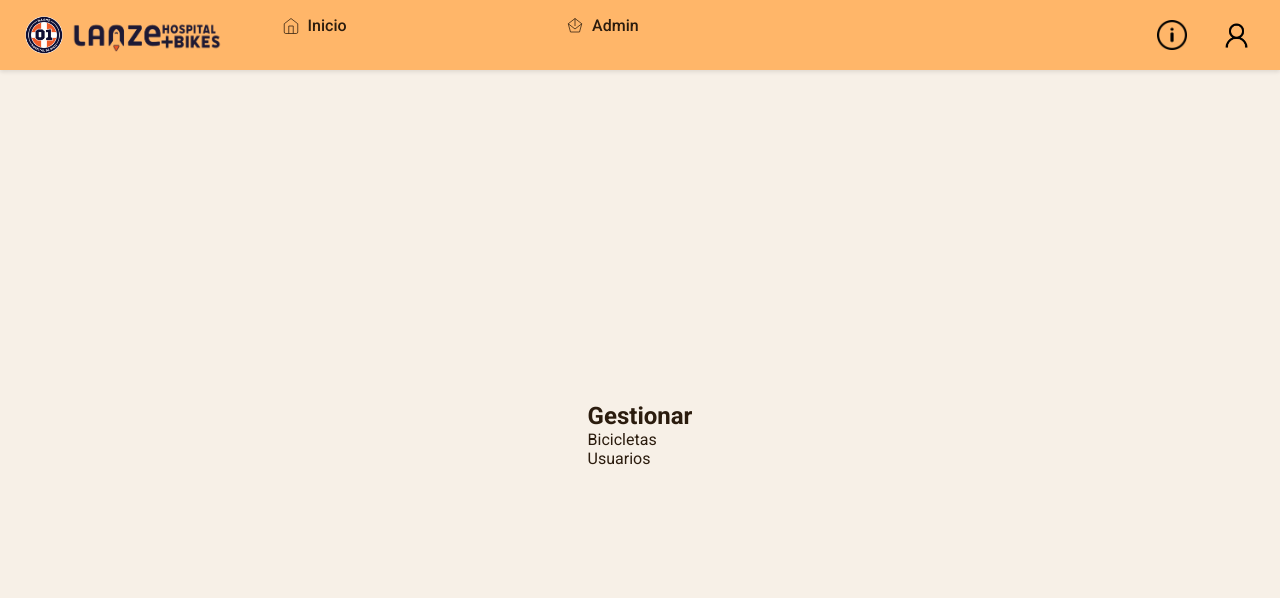
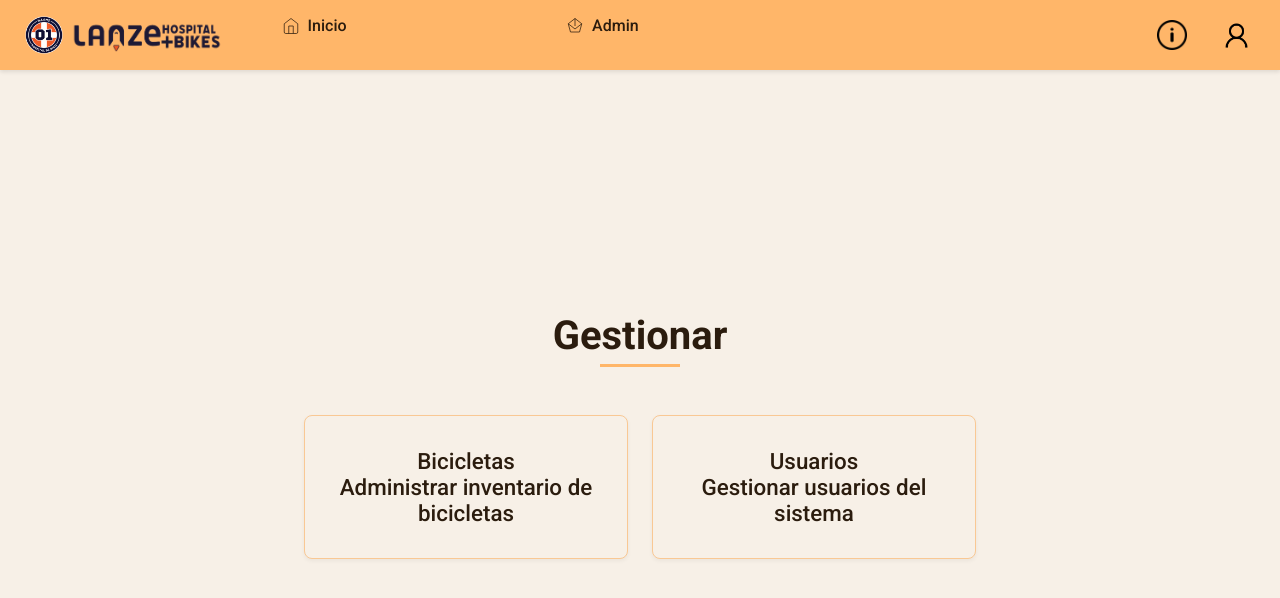
Before and after one commit to Bicis-HLanz/hopital-bicis, a Next.js app: page /gestionar in a window 1280 px wide. Shown: the top 598 px of the page. Built offline with nearby package versions, Linux system fonts and the light colour scheme.

Commit message:
styled admin page

```diff
--- /dev/null
+++ b/app/(app)/gestionar/page.module.css
@@ -0,0 +1,149 @@
+.main {
+  display: flex;
+  justify-content: center;
+  align-items: center;
+}
+
+.section {
+  width: 100%;
+  max-width: 800px;
+  border-radius: 12px;
+}
+
+.section h1 {
+  font-size: 2.2rem;
+  font-weight: 700;
+  color: var(--text);
+  margin-bottom: 2rem;
+  text-align: center;
+  position: relative;
+  padding-bottom: 0.5rem;
+}
+
+.section h1::after {
+  content: '';
+  position: absolute;
+  bottom: 0;
+  left: 50%;
+  transform: translateX(-50%);
+  width: 80px;
+  height: 3px;
+  background: var(--primary);
+}
+
+.ul {
+  list-style: none;
+  padding: 0;
+  margin: 0;
+  display: grid;
+  gap: 1.5rem;
+}
+
+.li {
+  transition: all 0.3s ease;
+}
+
+.link {
+  display: block;
+  padding: 1.5rem;
+  background: var(--background);
+  color: var(--text);
+  text-decoration: none;
+  font-size: 1.2rem;
+  font-weight: 500;
+  border-radius: 8px;
+  border: 1px solid var(--secondary);
+  text-align: center;
+  transition: all 0.3s ease;
+  box-shadow: 0 2px 4px rgba(0, 0, 0, 0.05);
+}
+
+.link:hover, .link:focus {
+  background: var(--primary);
+  color: var(--background);
+  transform: translateY(-3px);
+  box-shadow: 0 4px 12px var(--primary-50);
+  border-color: var(--primary);
+}
+
+@media (min-width: 768px) {
+  .ul {
+    grid-template-columns: repeat(2, 1fr);
+  }
+
+  .section {
+    padding: 3rem;
+  }
+
+  .section h1 {
+    font-size: 2.5rem;
+    margin-bottom: 3rem;
+  }
+
+  .link {
+    padding: 2rem;
+    font-size: 1.3rem;
+  }
+}
+
+@media (min-width: 1024px) {
+  .section {
+    padding: 4rem;
+  }
+
+  .link {
+    font-size: 1.4rem;
+  }
+}
+
+@media (max-width: 480px) {
+  .main {
+    padding: 1rem;
+  }
+
+  .section {
+    padding: 1.5rem;
+  }
+
+  .section h1 {
+    font-size: 1.8rem;
+  }
+
+  .link {
+    padding: 1.2rem;
+    font-size: 1.1rem;
+  }
+}
+
+@media (prefers-color-scheme: dark) {
+  .section {
+    background: var(--background-light);
+    border-color: var(--secondary);
+  }
+
+  .link {
+    background: var(--background-light);
+    border-color: var(--secondary);
+  }
+
+  .link:hover, .link:focus {
+    color: var(--text);
+  }
+}
+
+@keyframes fadeIn {
+  from { opacity: 0; transform: translateY(10px); }
+  to { opacity: 1; transform: translateY(0); }
+}
+
+.section {
+  animation: fadeIn 0.5s ease-out;
+}
+
+.li:nth-child(1) {
+  animation-delay: 0.1s;
+}
+
+.li:nth-child(2) {
+  animation-delay: 0.2s;
+}
--- a/app/(app)/gestionar/page.tsx
+++ b/app/(app)/gestionar/page.tsx
@@ -1,13 +1,33 @@
 import Link from "next/link";
+import styles from "./page.module.css";
 
-export default function Page() {
+export default function GestionPage() {
+  const gestionItems = [
+    {
+      title: "Bicicletas",
+      href: "/gestionar/bicicletas",
+      description: "Administrar inventario de bicicletas"
+    },
+    {
+      title: "Usuarios",
+      href: "/gestionar/usuarios",
+      description: "Gestionar usuarios del sistema"
+    }
+  ];
+
   return (
-    <main>
-      <section>
+    <main className={styles.main}>
+      <section className={styles.section}>
         <h1>Gestionar</h1>
-        <ul>
-            <li><Link href="/gestionar/bicicletas">Bicicletas</Link></li>
-            <li><Link href="/gestionar/usuarios">Usuarios</Link></li>
+        <ul className={styles.ul}>
+          {gestionItems.map((item, index) => (
+            <li key={index} className={styles.li}>
+              <Link href={item.href} className={styles.link}>
+                <span>{item.title}</span>
+                <p>{item.description}</p>
+              </Link>
+            </li>
+          ))}
         </ul>
       </section>
     </main>
```
